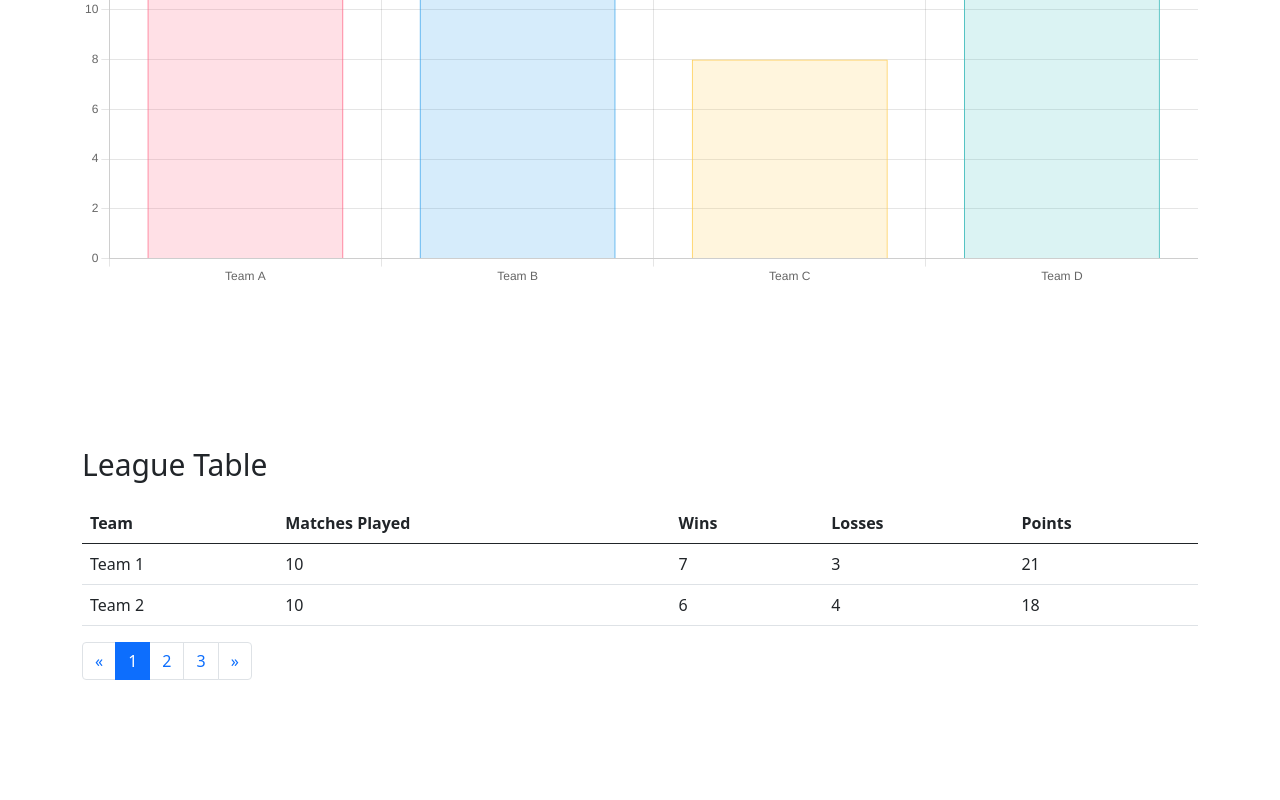
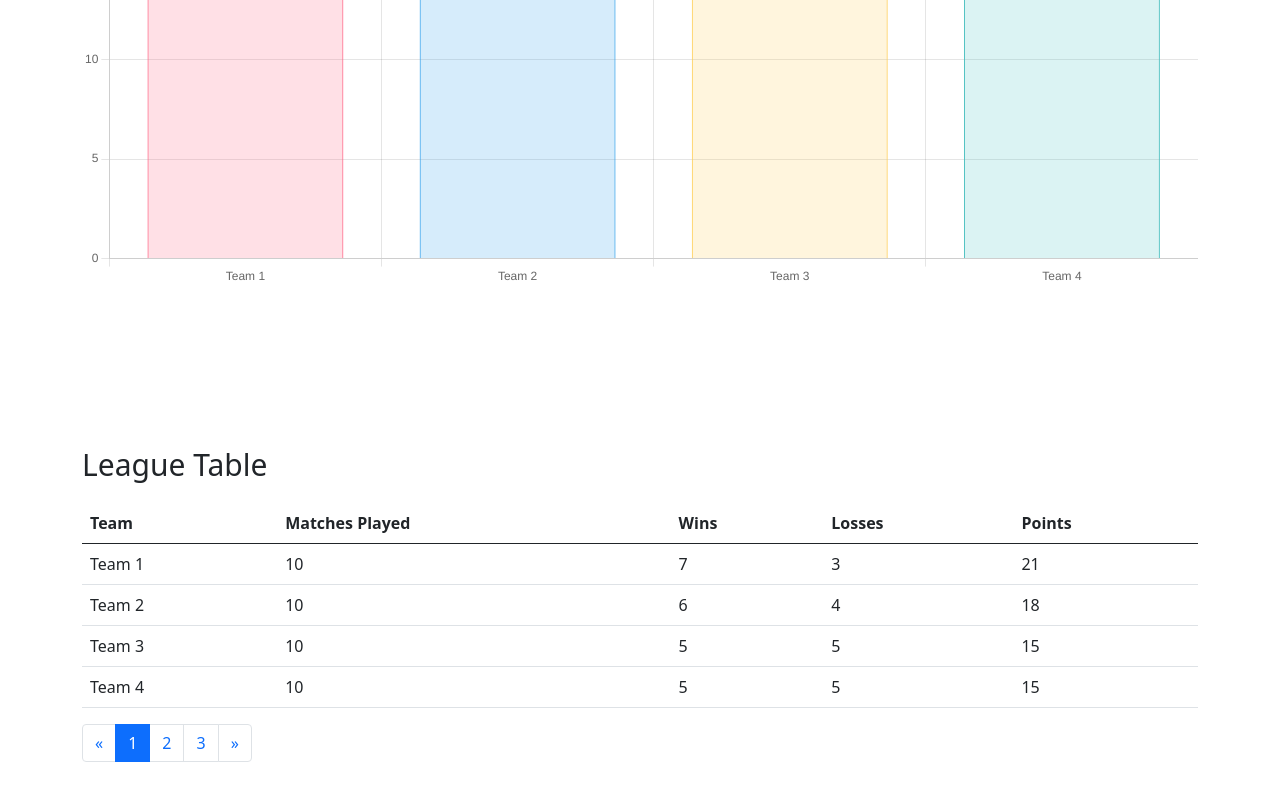
Before and after one commit to NomanSadick/bootstrap-web-application-, a plain HTML site: page index.html in a window 1280 px wide. Shown: the part 3134-3934 px from the top of the page. Before the commit the page ends 3910 px from the top, so only its background shows below. Drawn offline with nearby package versions, Linux system fonts and the light colour scheme.

Commit message:
updated league table and canvas section

```diff
--- a/index.html
+++ b/index.html
@@ -147,6 +147,20 @@
               <td>4</td>
               <td>18</td>
             </tr>
+            <tr>
+              <td>Team 3</td>
+              <td>10</td>
+              <td>5</td>
+              <td>5</td>
+              <td>15</td>
+            </tr>
+            <tr>
+              <td>Team 4</td>
+              <td>10</td>
+              <td>5</td>
+              <td>5</td>
+              <td>15</td>
+            </tr>
             <!-- Add more table rows for other teams -->
           </tbody>
         </table>
--- a/script.js
+++ b/script.js
@@ -10,10 +10,10 @@ document.getElementById('toggleModeBtn').addEventListener('click', function() {
       const myChart = new Chart(ctx, {
         type: 'bar',
         data: {
-          labels: ['Team A', 'Team B', 'Team C', 'Team D'],
+          labels: ['Team 1', 'Team 2', 'Team 3', 'Team 4'],
           datasets: [{
             label: 'Points',
-            data: [12, 19, 8, 15],
+            data: [21, 18, 15, 15],
             backgroundColor: [
               'rgba(255, 99, 132, 0.2)',
               'rgba(54, 162, 235, 0.2)',
```
